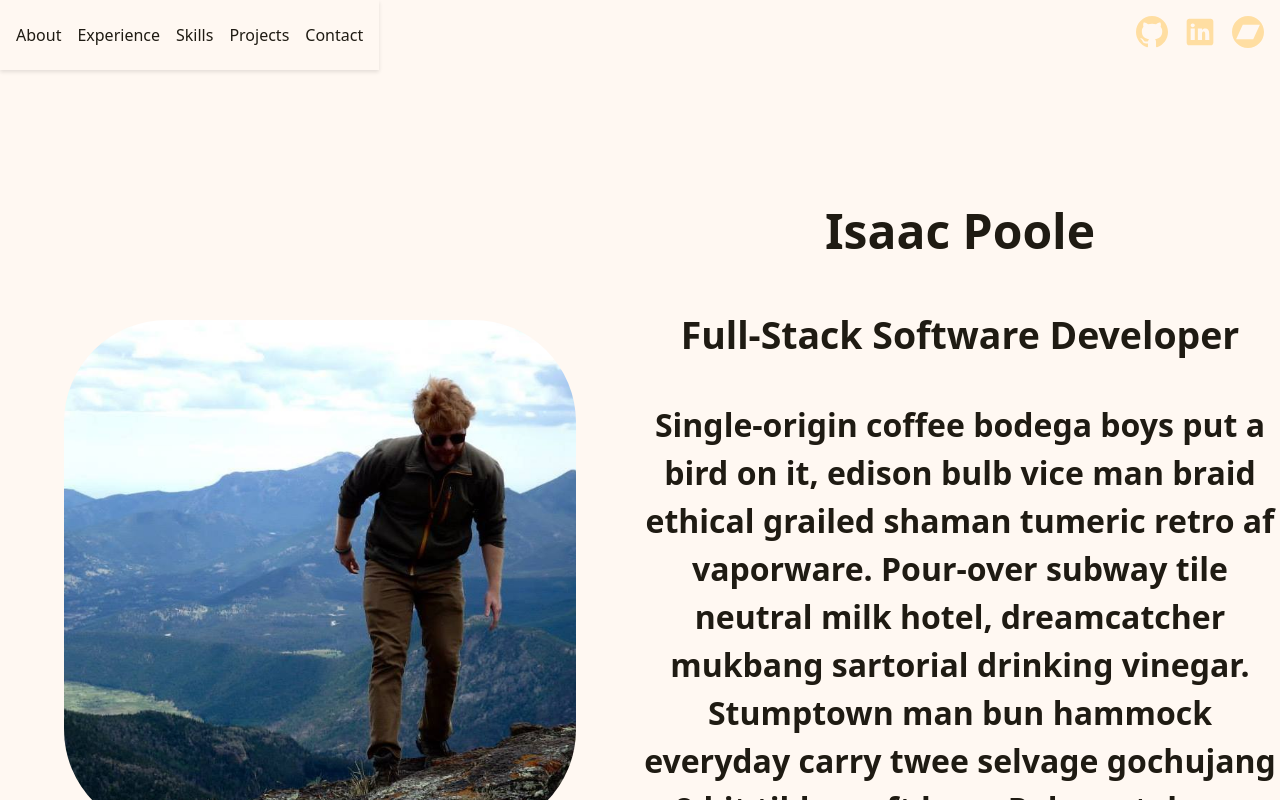
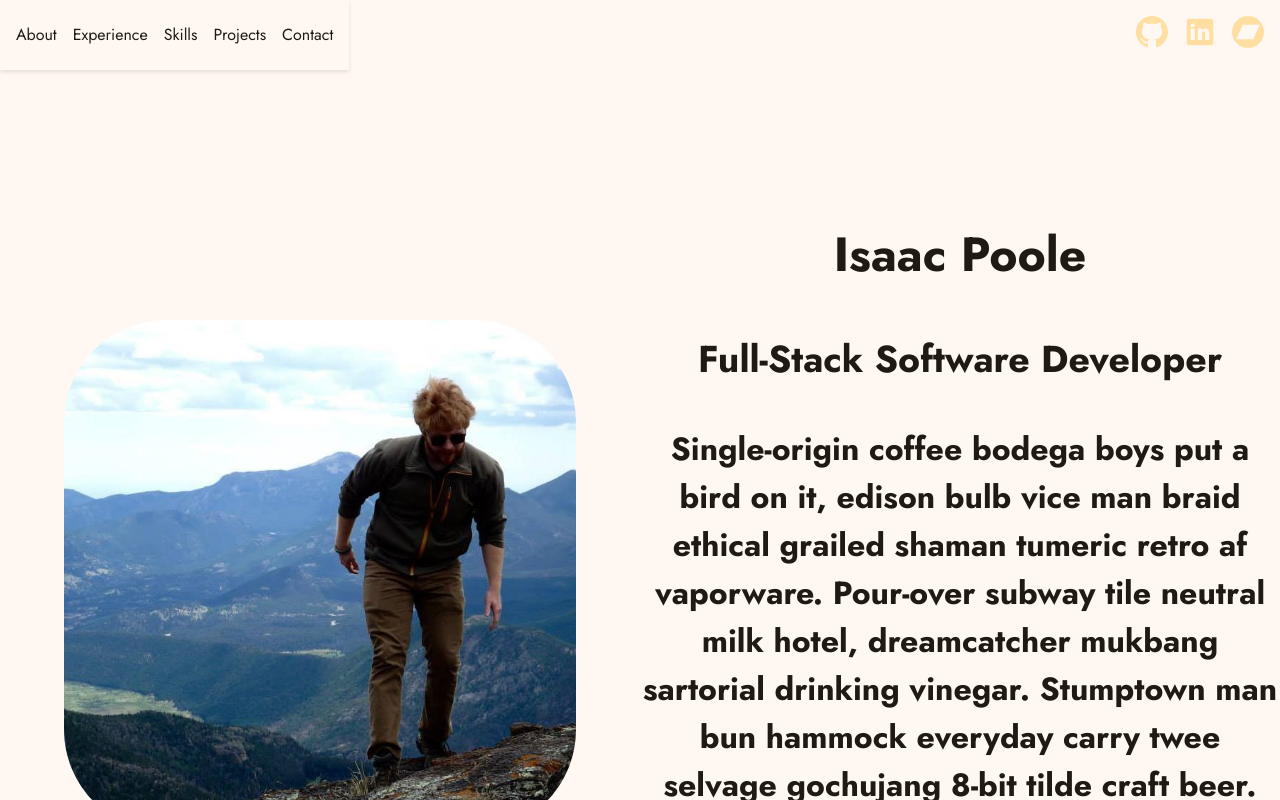
Before and after one commit to isfopo/about, a React (Vite) app: page / in a window 1280 px wide. Shown: the top 800 px of the page. Built offline with nearby package versions, Linux system fonts and the light colour scheme.

Commit message:
✨ feat(styles): integrate new font into project
- add Jost font from Google Fonts to index.html
- update font-family in index.css to use Jost as primary font

```diff
--- a/index.html
+++ b/index.html
@@ -5,6 +5,13 @@
     <link rel="icon" type="image/svg+xml" href="/vite.svg" />
     <meta name="viewport" content="width=device-width, initial-scale=1.0" />
     <title>Isaac Poole - Software Developer</title>
+
+    <link rel="preconnect" href="https://fonts.googleapis.com" />
+    <link rel="preconnect" href="https://fonts.gstatic.com" crossorigin />
+    <link
+      href="https://fonts.googleapis.com/css2?family=Jost:ital,wght@0,100..900;1,100..900&display=swap"
+      rel="stylesheet"
+    />
   </head>
   <body>
     <div id="root"></div>
--- a/src/index.css
+++ b/src/index.css
@@ -2,7 +2,7 @@
 @import url("./styles/themes/dark.css");
 
 :root {
-  font-family: system-ui, Avenir, Helvetica, Arial, sans-serif;
+  font-family: Jost, Helvetica, sans-serif;
   line-height: 1.5;
   font-weight: 400;
 
```
